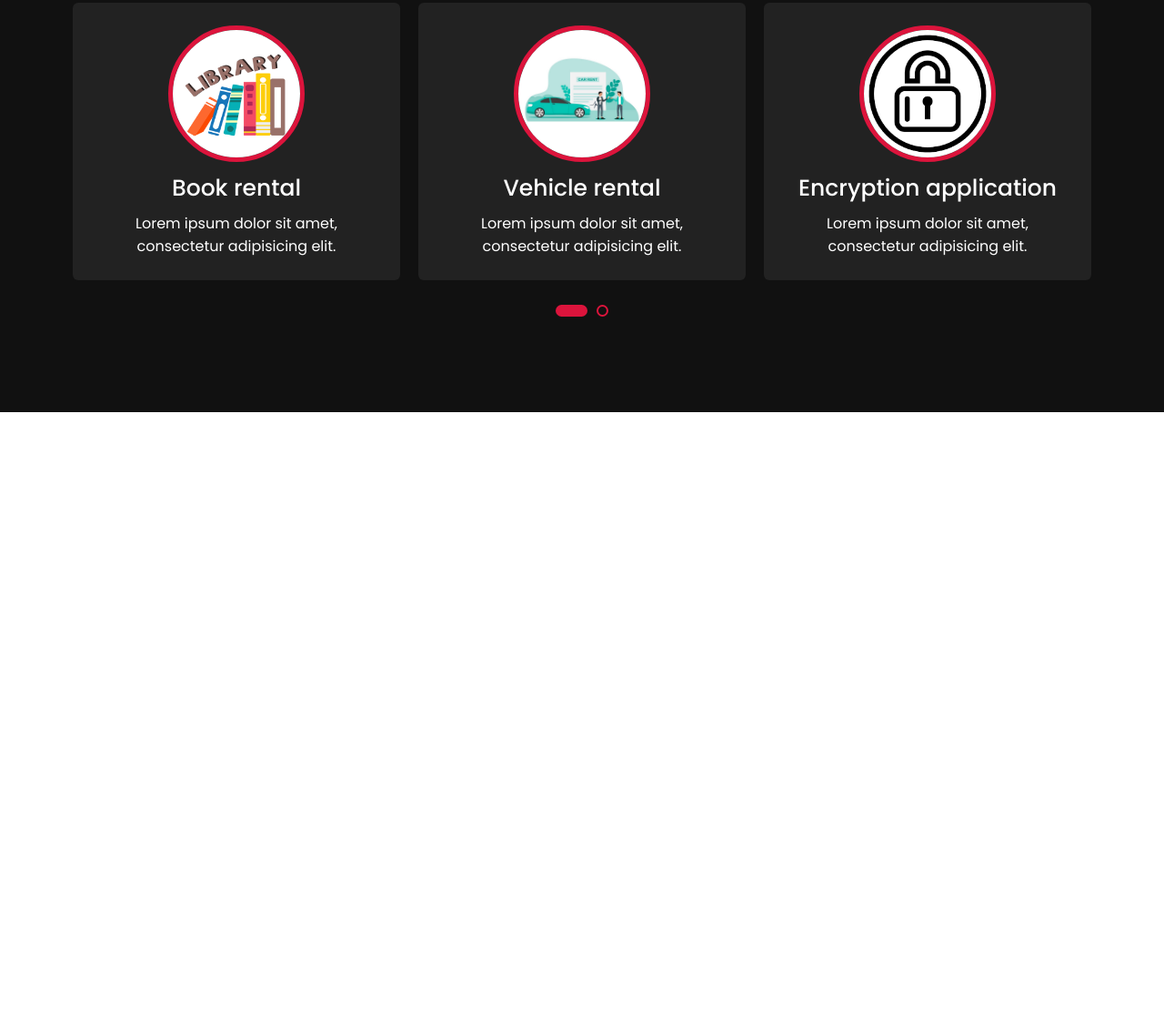
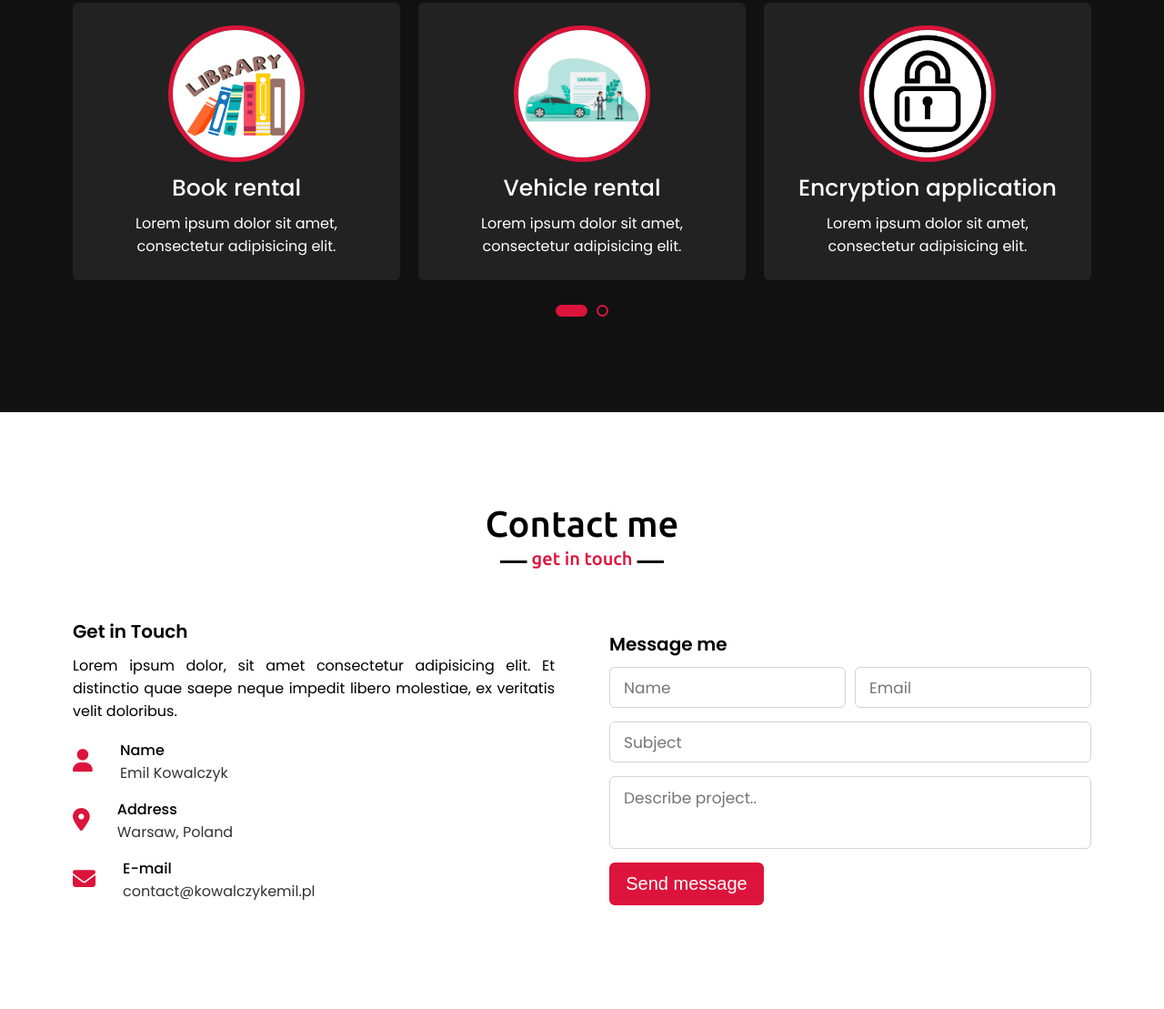
Before and after one commit to KowalczykEmil/portfolioWebsite, a plain HTML site: page src/index.html in a window 1280 px wide. Shown: the part 3112-4221 px from the top of the page at 91% size. Before the commit the page ends 3565 px from the top, so only its background shows below. Drawn offline with nearby package versions, Linux system fonts and the light colour scheme.

Commit message:
Contact Section

```diff
--- a/src/index.html
+++ b/src/index.html
@@ -180,6 +180,64 @@
     </div>
 </section>
 
+<!--Contact section-->
+<section class="contact" id="contact">
+    <div class="max-width">
+        <h2 class="title">Contact me</h2>
+        <div class="contact-content">
+            <div class="column left">
+                <div class="text">Get in Touch</div>
+                <p>Lorem ipsum dolor, sit amet consectetur adipisicing elit. Et distinctio quae saepe neque impedit libero molestiae, ex veritatis velit doloribus.</p>
+                <div class="icons">
+                    <div class="row">
+                        <i class="fas fa-user"></i>
+                        <div class="info">
+                            <div class="head">Name</div>
+                            <div class="sub-title">Emil Kowalczyk</div>
+                        </div>
+                    </div>
+                    <div class="row">
+                        <i class="fas fa-map-marker-alt"></i>
+                        <div class="info">
+                            <div class="head">Address</div>
+                            <div class="sub-title">Warsaw, Poland</div>
+                        </div>
+                    </div>
+                    <div class="row">
+                        <i class="fas fa-envelope"></i>
+                        <div class="info">
+                            <div class="head">E-mail</div>
+                            <div class="sub-title">contact@kowalczykemil.pl</div>
+                        </div>
+                    </div>
+                </div>
+            </div>
+            <div class="column right">
+                <div class="text">Message me</div>
+                <form action="#">
+                    <div class="fields">
+                        <div class="field name">
+                            <input type="text" placeholder="Name" required>
+                        </div>
+                        <div class="field email">
+                            <input type="text" placeholder="Email" required>
+                        </div>
+                    </div>
+                            <div class="field">
+                                <input type="text" placeholder="Subject" required>
+                            </div>
+                            <div class="field textarea">
+                                <textarea cols="30" rows="10" placeholder="Describe project.." required></textarea>
+                            </div>
+                            <div class="button">
+                                <button type="submit">Send message</button>
+                            </div>
+                </form>
+            </div>
+        </div>
+    </div>
+</section>
+
     <script src="script.js"></script>
 </body>
 </html>
--- a/src/style.css
+++ b/src/style.css
@@ -135,13 +135,14 @@ section{
     padding: 100px 0;
 }
 
-.about, .services, .skills, .projects{
+.about, .services, .skills, .projects, .contact{
     font-family: 'Poppins', sans-serif;
 }
 
 .about .about-content,
 .services .serv-content,
-.skills, .skills-content{
+.skills, .skills-content,
+.contact .contact-content{
     display: flex;
     flex-wrap: wrap;
     align-items: center;
@@ -486,6 +487,127 @@ owl-dot:hover{
     background: crimson!important;
 }
 
+
+/* contact section stylling*/
+.contact .title::after{
+    content: "get in touch";
+}
+
+.contact .contact-content .column{
+    width: calc(50% - 30px);
+}
+
+.contact .contact-content .text {
+    font-size: 20px;
+    font-weight: 600;
+    margin-bottom: 10px;
+}
+
+.contact .contact-content .left p{
+    text-align: justify;
+}
+
+.contact .contact-content .left .icons{
+    margin: 10px 0;
+}
+
+.contact .contact-content .row{
+    display: flex;
+    height: 65px;
+    align-items: center;
+}
+
+.contact .contact-content .row .info{
+    margin-left: 30px;
+}
+
+.contact .contact-content .row i{
+    font-size: 25px;
+    color: crimson;
+}
+
+
+.contact .contact-content .info .head{
+    font-weight: 500;
+}
+
+.contact .contact-content .info .sub-title{
+    color: #333;
+}
+
+
+.contact .right form .fields{
+    display: flex;
+
+}
+
+.contact .right form .field,
+.contact .right form .fields .field{
+    height: 45px;
+    width: 100%;
+    margin-bottom: 15px;
+}
+
+.contact .right form .textarea{
+    height: 80px;
+    width: 100%;
+}
+
+.contact .right form .name{
+    margin-right: 10px;
+}
+
+.contact .right form .Email{
+    margin-right: 10px;
+}
+
+.contact .right form .field input,
+.contact .right form .textarea textarea{
+    height: 100%;
+    width: 100%;
+    border: 1px solid lightgrey;
+    border-radius: 6px;
+    outline: none;
+    padding: 0 15px;
+    font-size: 17px;
+    font-family: 'Poppins', sans-serif;
+}
+
+.contact .right form .textarea textarea{
+    padding-top: 10px;
+    resize: none;
+}
+
+.contact .right form .button{
+    height: 47px;
+    width: 170px;
+}
+
+.contact .right form .button button{
+    width: 100%;
+    height: 100%;
+    border: 2px solid crimson;
+    background: crimson;
+    color: #fff;
+    font-size: 20px;
+    font-weight: 500;
+    border-radius: 6px;
+    cursor: pointer;
+    transition: all 0.3s ease;
+}
+
+.contact .right form .button button:hover{
+    color: crimson;
+    background: none;
+}
+
+
+
+
+
+
+
+
 /*responsive media query start */
 @media (max-width: 1300px) {
     .home .max-width{
@@ -574,7 +696,8 @@ owl-dot:hover{
         width: calc(50% - 10px);
         margin-bottom: 20px;
     }
-    .skills .skills-content .column{
+    .skills .skills-content .column,
+    .contact .contact-content .column{
         width: 100%;
         margin-bottom: 35px;
     }
```
